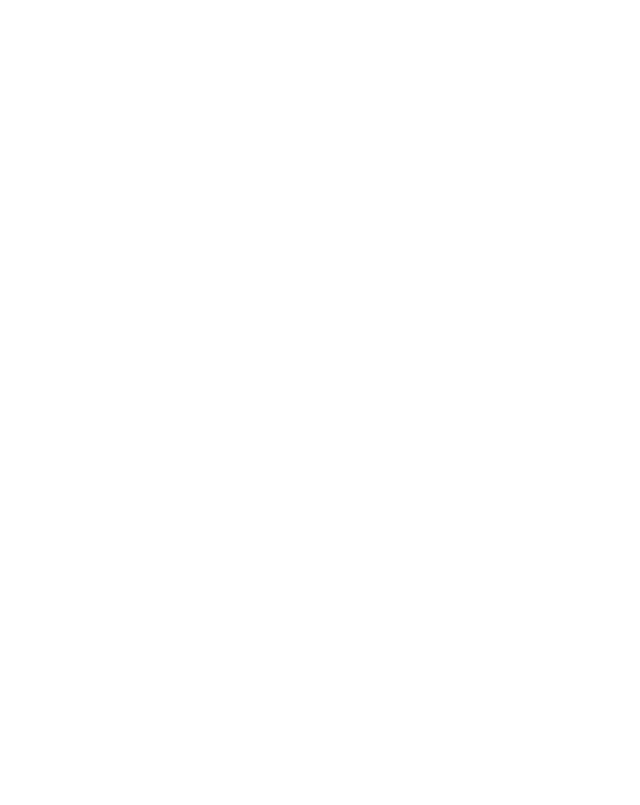
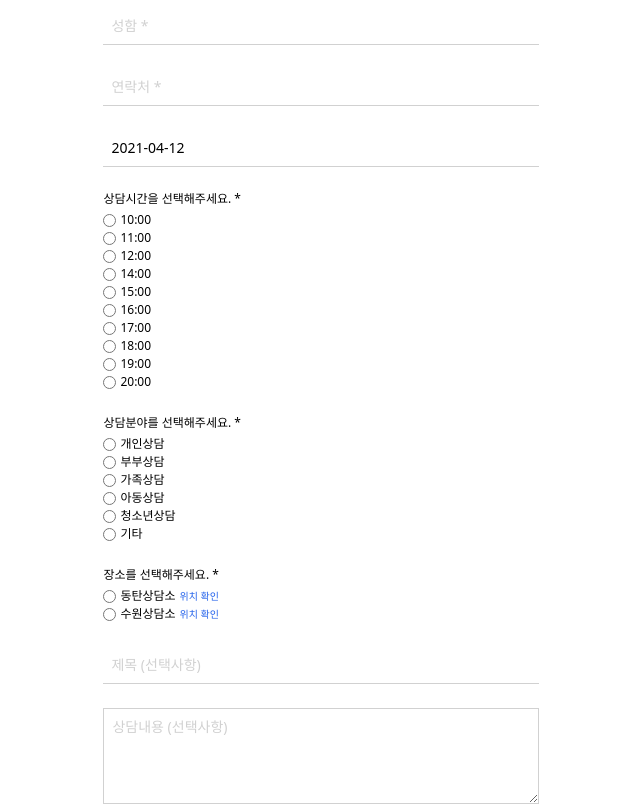
Before and after one commit to kjhwert/coun-client, a React (Create React App) app: page /reserve in a window 1280 px wide. Before the commit this address led to /404. Shown: the part 1000-1805 px from the top of the page, without its empty margins (319-959 px from the left). Before the commit the page ends 976 px from the top, so only its background shows below. Built offline with nearby package versions, Linux system fonts and the light colour scheme; a web font is replaced by a local one.

Commit message:
# 성장토크 상세페이지 TODO: 상세 페이지 데이터 처리 코드가 조금 지저분
# 예약
TODO: 예외처리 및 장소 / 분야 등 number 일치

```diff
--- a/package.json
+++ b/package.json
@@ -14,6 +14,7 @@
     "@types/react-dom": "^17.0.3",
     "axios": "^0.21.1",
     "react": "^17.0.2",
+    "react-datepicker": "^3.7.0",
     "react-dom": "^17.0.2",
     "react-redux": "^7.2.3",
     "react-router-dom": "^5.2.0",
@@ -48,6 +49,7 @@
   },
   "devDependencies": {
     "@tailwindcss/postcss7-compat": "^2.1.0",
+    "@types/react-datepicker": "^3.1.8",
     "@types/react-router-dom": "^5.1.7",
     "autoprefixer": "^9.8.6",
     "postcss": "^7.0.35",
--- a/src/App.tsx
+++ b/src/App.tsx
@@ -12,6 +12,8 @@
 import Header from "./modules/components/Header";
 import Banner from "./modules/components/Banner";
 import Footer from "./modules/components/Footer";
+import TalkDetail from "./features/talk/TalkDetail";
+import Reserve from "./features/reserve/Reserve";
 
 export default () => {
   return (
@@ -20,10 +22,10 @@
       <Banner />
       <Switch>
         <Route path="/" exact component={Home} />
-        {/*<Route path="/reserve" component={ReserveContainer} />*/}
+        <Route path="/reserve" component={Reserve} />
         <Route path="/talk" exact component={Talk} />
         {/*<Route path="/talk/register" component={TalkRegisterContainer} />*/}
-        {/*<Route path="/talk/:id" component={TalkDetailContainer} />*/}
+        <Route path="/talk/:id" component={TalkDetail} />
         {/*<Route path="/interview" exact component={InterviewContainer} />*/}
         {/*<Route path="/interview/:id" component={InterviewDetailContainer} />*/}
         {/*<Route path="/gallery" exact component={GalleryContainer} />*/}
--- /dev/null
+++ b/src/features/reserve/Reserve.tsx
@@ -0,0 +1,208 @@
+import React, { useState } from "react";
+import ReactDatePicker from "react-datepicker";
+import "react-datepicker/dist/react-datepicker.css";
+
+const inputStyle = `focus:outline-none text-sm focus:placeholder-transparent rounded-none
+                        mb-6 border-b border-main-200 p-2 placeholder-main-200`;
+
+const radioStyle = "text-12 flex items-center mr-1";
+
+const reservableTime = [
+  "10:00",
+  "11:00",
+  "12:00",
+  "14:00",
+  "15:00",
+  "16:00",
+  "17:00",
+  "18:00",
+  "19:00",
+  "20:00",
+];
+
+const fields = [
+  "개인상담",
+  "부부상담",
+  "가족상담",
+  "아동상담",
+  "청소년상담",
+  "기타",
+];
+
+interface Reserve {
+  field: number;
+  date: Date;
+  time: string;
+  name: string;
+  phone: string;
+  place: number;
+  title: string;
+  description: string;
+}
+
+export default () => {
+  const [state, setState] = useState<Reserve>({
+    field: 0,
+    date: new Date(),
+    time: "",
+    name: "",
+    phone: "",
+    place: 0,
+    title: "",
+    description: "",
+  });
+
+  const reserve = () => {
+    console.log(state);
+  };
+
+  return (
+    <div className="flex w-full justify-center py-20">
+      <div className="flex flex-col bg-white rounded">
+        <h1 className="text-center font-semibold lg:text-lg text-main-400 mb-10">
+          상담예약
+        </h1>
+        <h6 className="lg:text-sm mb-10">
+          *온라인 예약이 불편하신 분은{" "}
+          <a href="tel:031-613-6565" className="text-blue-600">
+            031-613-6565
+          </a>
+          로 전화예약 하시기 바랍니다.
+        </h6>
+        <input
+          type="text"
+          className={inputStyle}
+          placeholder="성함 *"
+          value={state.name}
+          onChange={(e) => {
+            setState({ ...state, name: e.target.value });
+          }}
+        />
+        <input
+          type="number"
+          className={inputStyle}
+          placeholder="연락처 *"
+          value={state.phone}
+          onChange={(e) => {
+            setState({ ...state, phone: e.target.value });
+          }}
+        />
+        <ReactDatePicker
+          onChange={(date: Date) => {
+            setState({ ...state, date: date });
+          }}
+          selected={state.date}
+          dateFormat="yyyy-MM-dd"
+          placeholderText="상담일자 *"
+          className="focus:outline-none text-sm focus:placeholder-transparent rounded-none
+                        border-b border-main-200 p-2 placeholder-main-200 w-full"
+        />
+        <div className="flex flex-col my-6">
+          <h6 className="lg:text-xs mb-1">상담시간을 선택해주세요. *</h6>
+          {reservableTime.map((time, idx) => (
+            <label htmlFor={time} className={radioStyle} key={idx}>
+              <input
+                type="radio"
+                name="time"
+                id={time}
+                onChange={() => {
+                  setState({ ...state, time: time });
+                }}
+                className="mr-1"
+              />
+              {time}
+            </label>
+          ))}
+        </div>
+        <div className="flex flex-col mb-6">
+          <h6 className="lg:text-xs mb-1">상담분야를 선택해주세요. *</h6>
+          {fields.map((field, idx) => (
+            <label htmlFor={field} className={radioStyle} key={idx}>
+              <input
+                type="radio"
+                name="field"
+                id={field}
+                onChange={() => {
+                  setState({ ...state, field: idx + 1 });
+                }}
+                className="mr-1"
+              />
+              {field}
+            </label>
+          ))}
+        </div>
+        <div className="flex flex-col mb-6">
+          <h6 className="lg:text-xs mb-1">장소를 선택해주세요. *</h6>
+          <div className="flex items-center">
+            <label htmlFor="dongtan" className={radioStyle}>
+              <input
+                type="radio"
+                name="place"
+                id="dongtan"
+                className="mr-1"
+                onChange={() => {
+                  setState({ ...state, place: 7 });
+                }}
+              />
+              동탄상담소
+            </label>
+            <a
+              href="http://kko.to/lsWPDyzDH"
+              rel="noopener noreferrer"
+              target="_blank"
+              className="text-blue-600 text-10"
+            >
+              위치 확인
+            </a>
+          </div>
+          <div className="flex items-center">
+            <label htmlFor="suwon" className={radioStyle}>
+              <input
+                type="radio"
+                name="place"
+                id="suwon"
+                className="mr-1"
+                onChange={() => {
+                  setState({ ...state, place: 8 });
+                }}
+              />
+              수원상담소
+            </label>
+            <a
+              href="http://kko.to/grpeDyzYM"
+              rel="noopener noreferrer"
+              target="_blank"
+              className="text-blue-600 text-10"
+            >
+              위치 확인
+            </a>
+          </div>
+        </div>
+        <input
+          type="text"
+          className={inputStyle}
+          placeholder="제목 (선택사항)"
+          value={state.title}
+          onChange={(e) => {
+            setState({ ...state, title: e.target.value });
+          }}
+        />
+        <textarea
+          className="focus:outline-none text-sm border border-main-200
+                        focus:placeholder-transparent w-full h-24 p-2 mb-6 placeholder-main-200 mb-2"
+          placeholder="상담내용 (선택사항)"
+          value={state.description}
+          onChange={(e) => {
+            setState({ ...state, description: e.target.value });
+          }}
+        />
+        <button
+          className="bg-main-400 text-white text-base py-2 rounded"
+          onClick={reserve}
+        >
+          예약하기
+        </button>
+      </div>
+    </div>
+  );
+};
--- /dev/null
+++ b/src/features/talk/TalkDetail.tsx
@@ -0,0 +1,48 @@
+import React, { useEffect, useState } from "react";
+import { useAppDispatch, useAppSelector } from "../../app/hooks";
+import { Redirect, RouteComponentProps } from "react-router-dom";
+import { useSelector } from "react-redux";
+import { show, Talk, talkStatus } from "./talkSlice";
+import Loading from "../../modules/components/Loading";
+
+interface Params {
+  id: string | undefined;
+}
+
+export default ({ match }: RouteComponentProps<Params>) => {
+  if (!match.params.id) {
+    return <Redirect to="/404" />;
+  }
+
+  //TODO 상세 페이지의 코드가 너무 마음에 안들어. 이렇게 안할거 같은데.
+  const [state, setState] = useState<Talk | null>(null);
+  const dispatch = useAppDispatch();
+  const { status } = useAppSelector(talkStatus);
+  const getTalk = async () => {
+    const { payload } = await dispatch(show(Number(match.params.id)));
+    setState(payload.data);
+  };
+
+  useEffect(() => {
+    getTalk();
+  }, [dispatch]);
+
+  return state === null ? (
+    <Loading />
+  ) : (
+    <div className="flex justify-center my-16">
+      <div style={{ width: "1000px" }} className="flex items-center flex-col">
+        <h1 className="font-bold text-2xl mb-8">{state.title}</h1>
+        {state.youtubeUrl && (
+          <div dangerouslySetInnerHTML={{ __html: state.youtubeUrl }}></div>
+        )}
+        {state.description && (
+          <p
+            dangerouslySetInnerHTML={{ __html: state.description }}
+            className="mt-8"
+          />
+        )}
+      </div>
+    </div>
+  );
+};
--- a/src/features/talk/talkSlice.ts
+++ b/src/features/talk/talkSlice.ts
@@ -39,6 +39,11 @@
     hasNextPage: false,
   },
 };
+
+export const show = createAsyncThunk("talk/show", async (id: number) => {
+  const { data } = await api.get(`talk/${id}`);
+  return data;
+});
 
 export const index = createAsyncThunk(
   "talk/index",
--- a/src/modules/components/Header.tsx
+++ b/src/modules/components/Header.tsx
@@ -24,9 +24,7 @@
               pathname === "/talk" ? FOCUSED : UNFOCUSED
             } mr-4 cursor-pointer`}
           >
-            <div onClick={() => {}}>
-              <Link to="/talk">BLOG</Link>
-            </div>
+            <Link to="/talk">BLOG</Link>
           </li>
           <li
             className={`${
```
Also changed, not shown: 1 other file (tests, documents, lock files or other folders).
